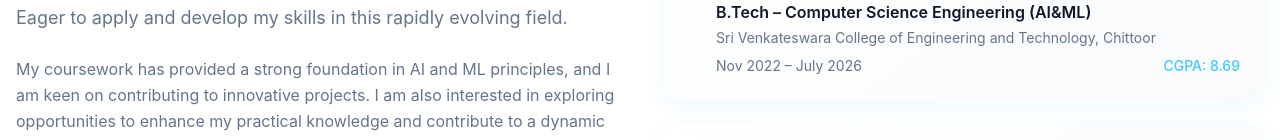
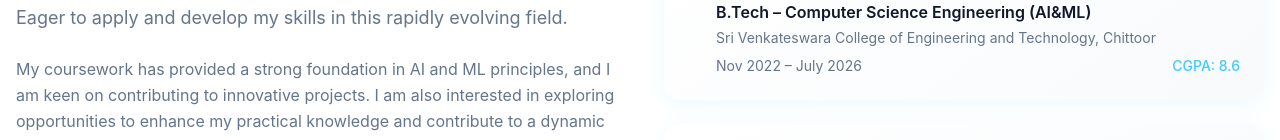
Before and after one commit to rajesh1835/rajesh-ai-splash, a React (Vite) app: page / in a window 1280 px wide. Shown: the part 1116-1256 px from the top of the page. Built offline with nearby package versions, Linux system fonts and the light colour scheme.

Commit message:
Update About.tsx

```diff
--- a/src/components/About.tsx
+++ b/src/components/About.tsx
@@ -7,7 +7,7 @@ const About = () => {
       degree: "B.Tech – Computer Science Engineering (AI&ML)",
       institution: "Sri Venkateswara College of Engineering and Technology, Chittoor",
       duration: "Nov 2022 – July 2026",
-      grade: "CGPA: 8.69",
+      grade: "CGPA: 8.6",
       status: "current"
     },
     {
```
